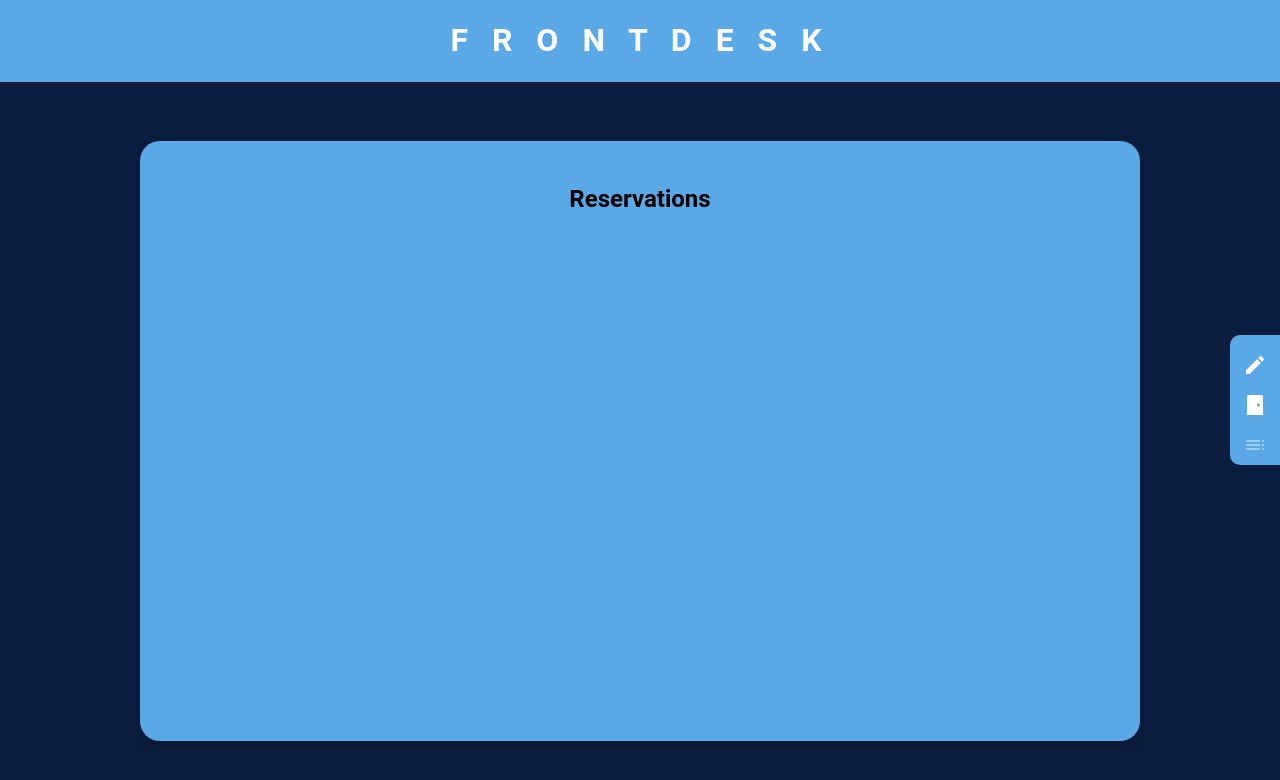
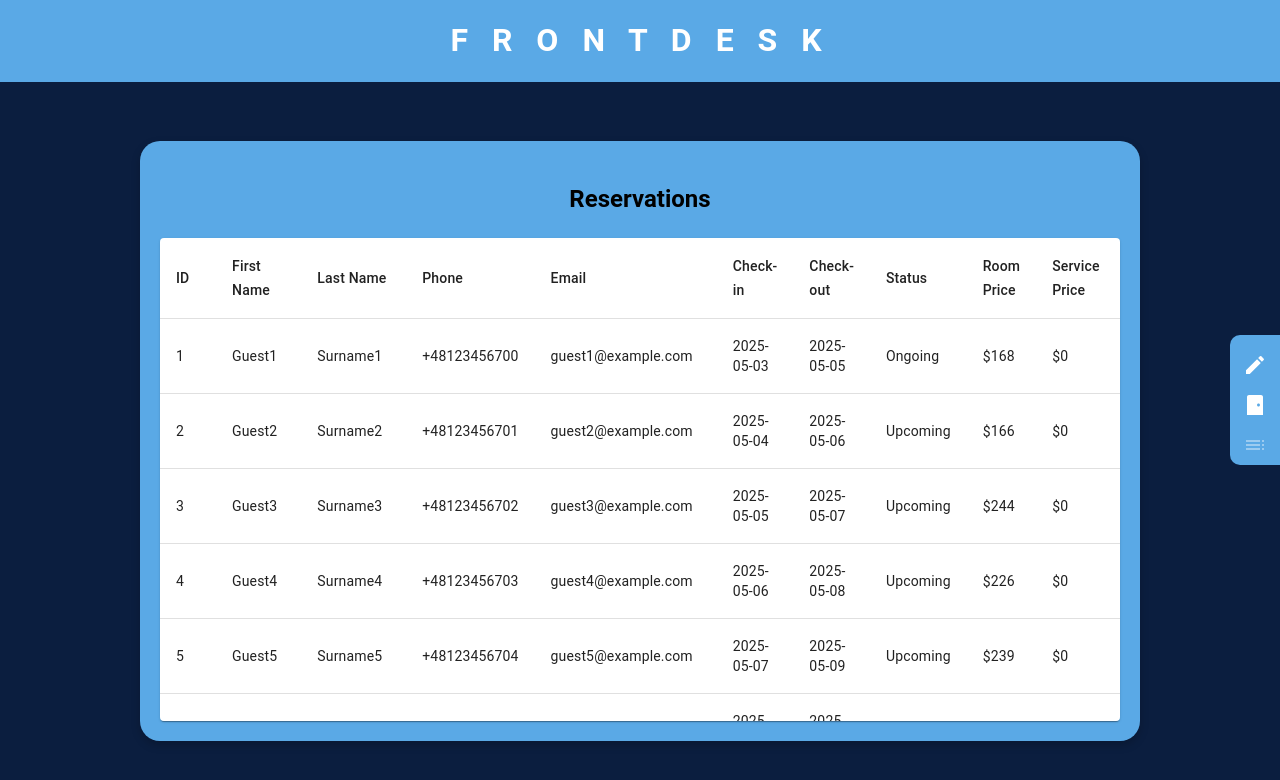
Before and after one commit to fsobanski47/FrontDesk, a React (Create React App) app in the folder frontend/: page /reservations in a window 1280 px wide. Shown: the top 780 px of the page. Built offline with nearby package versions, Linux system fonts and the light colour scheme.

Commit message:
added reservations view

```diff
--- a/frontend/src/components/reservations/index.tsx
+++ b/frontend/src/components/reservations/index.tsx
@@ -1,9 +1,123 @@
+import {
+  Table,
+  TableBody,
+  TableCell,
+  TableContainer,
+  TableHead,
+  TableRow,
+  Paper,
+  Checkbox,
+} from "@mui/material";
+import { useState } from "react";
+import {
+  sampleReservations,
+  sampleGuests,
+  sampleReservationRooms,
+  sampleRooms,
+  samplePayments,
+} from "../../data/sample";
 import { MainLayout } from "../welcome-screen";
+import {
+  Guest,
+  PaymentStatusType,
+  ReservationStatusType,
+  Room,
+} from "../../types";
+import dayjs from "dayjs";
 
 export default function Reservations() {
+  const [payments, setPayments] = useState(samplePayments);
+
+  const getReservationStatus = (
+    checkIn: Date,
+    checkOut: Date
+  ): ReservationStatusType => {
+    const now = dayjs();
+    if (now.isBefore(checkIn)) return ReservationStatusType.Upcoming;
+    if (now.isAfter(checkOut)) return ReservationStatusType.Completed;
+    return ReservationStatusType.Ongoing;
+  };
+
+  const togglePaymentStatus = (paymentId: number) => {
+    const paymentIndex = samplePayments.findIndex((p) => p.id === paymentId);
+    if (paymentIndex === -1) return;
+
+    const current = samplePayments[paymentIndex];
+    const newStatus =
+      current.statusId === PaymentStatusType.Paid
+        ? PaymentStatusType.Unpaid
+        : PaymentStatusType.Paid;
+
+    samplePayments[paymentIndex] = {
+      ...current,
+      statusId: newStatus,
+    };
+
+    setPayments([...samplePayments]);
+  };
+
   return (
     <MainLayout>
       <h2>Reservations</h2>
+      <TableContainer component={Paper}>
+        <Table>
+          <TableHead>
+            <TableRow>
+              <TableCell>ID</TableCell>
+              <TableCell>First Name</TableCell>
+              <TableCell>Last Name</TableCell>
+              <TableCell>Phone</TableCell>
+              <TableCell>Email</TableCell>
+              <TableCell>Check-in</TableCell>
+              <TableCell>Check-out</TableCell>
+              <TableCell>Status</TableCell>
+              <TableCell>Room Price</TableCell>
+              <TableCell>Service Price</TableCell>
+              <TableCell>Total Price</TableCell>
+              <TableCell>Paid</TableCell>
+            </TableRow>
+          </TableHead>
+          <TableBody>
+            {sampleReservations.map((res) => {
+              const guest = sampleGuests.find((g) => g.id === res.guestId)!;
+              const payment = payments.find((p) => p.reservationId === res.id)!;
+              const roomId = sampleReservationRooms.find(
+                (rr) => rr.reservationId === res.id
+              )?.roomId;
+              const room = sampleRooms.find((r) => r.id === roomId) as Room;
+              const servicePrice = payment.totalPrice - res.totalPrice;
+
+              return (
+                <TableRow key={res.id}>
+                  <TableCell>{res.id}</TableCell>
+                  <TableCell>{guest.firstName}</TableCell>
+                  <TableCell>{guest.lastName}</TableCell>
+                  <TableCell>{guest.phone}</TableCell>
+                  <TableCell>{guest.email}</TableCell>
+                  <TableCell>
+                    {dayjs(res.checkInDate).format("YYYY-MM-DD")}
+                  </TableCell>
+                  <TableCell>
+                    {dayjs(res.checkOutDate).format("YYYY-MM-DD")}
+                  </TableCell>
+                  <TableCell>
+                    {getReservationStatus(res.checkInDate, res.checkOutDate)}
+                  </TableCell>
+                  <TableCell>${room.pricePerNight}</TableCell>
+                  <TableCell>${servicePrice}</TableCell>
+                  <TableCell>${payment.totalPrice}</TableCell>
+                  <TableCell>
+                    <Checkbox
+                      checked={payment.statusId === PaymentStatusType.Paid}
+                      onChange={() => togglePaymentStatus(payment.id)}
+                    />
+                  </TableCell>
+                </TableRow>
+              );
+            })}
+          </TableBody>
+        </Table>
+      </TableContainer>
     </MainLayout>
   );
 }
--- a/frontend/src/data/sample.ts
+++ b/frontend/src/data/sample.ts
@@ -1,4 +1,12 @@
-import { Guest, Reservation, ReservationRoom, Room, RoomStatusType } from "../types";
+import {
+  Guest,
+  Payment,
+  PaymentStatusType,
+  Reservation,
+  ReservationRoom,
+  Room,
+  RoomStatusType,
+} from "../types";
 import { roomTypes } from "../types/rooms";
 
 export const sampleRooms: Room[] = Array.from({ length: 100 }, (_, i) => {
@@ -64,3 +72,12 @@ sampleRooms.forEach((room, index) => {
 
   reservationId++;
 });
+
+export const samplePayments: Payment[] = sampleReservations.map(
+  (reservation) => ({
+    id: reservation.id,
+    reservationId: reservation.id,
+    totalPrice: reservation.totalPrice,
+    statusId: PaymentStatusType.Unpaid,
+  })
+);
--- a/frontend/src/types/index.ts
+++ b/frontend/src/types/index.ts
@@ -44,3 +44,21 @@ export type ReservationRoom = {
   reservationId: number;
   roomId: number;
 };
+
+export enum PaymentStatusType {
+  Unpaid = 1,
+  Paid = 2,
+}
+
+export type Payment = {
+  id: number;
+  reservationId: number;
+  totalPrice: number;
+  statusId: PaymentStatusType;
+};
+
+export enum ReservationStatusType {
+  Upcoming = "Upcoming",
+  Ongoing = "Ongoing",
+  Completed = "Completed",
+}
```
